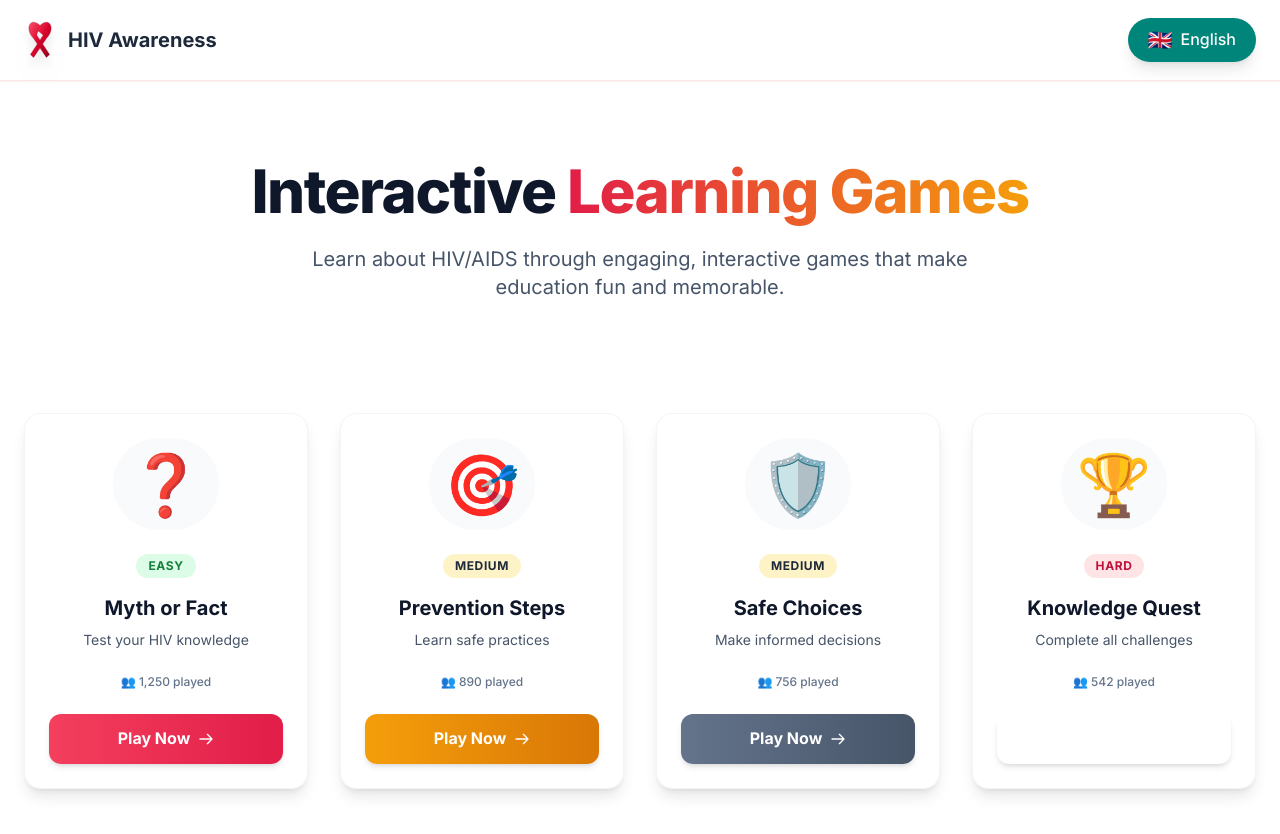
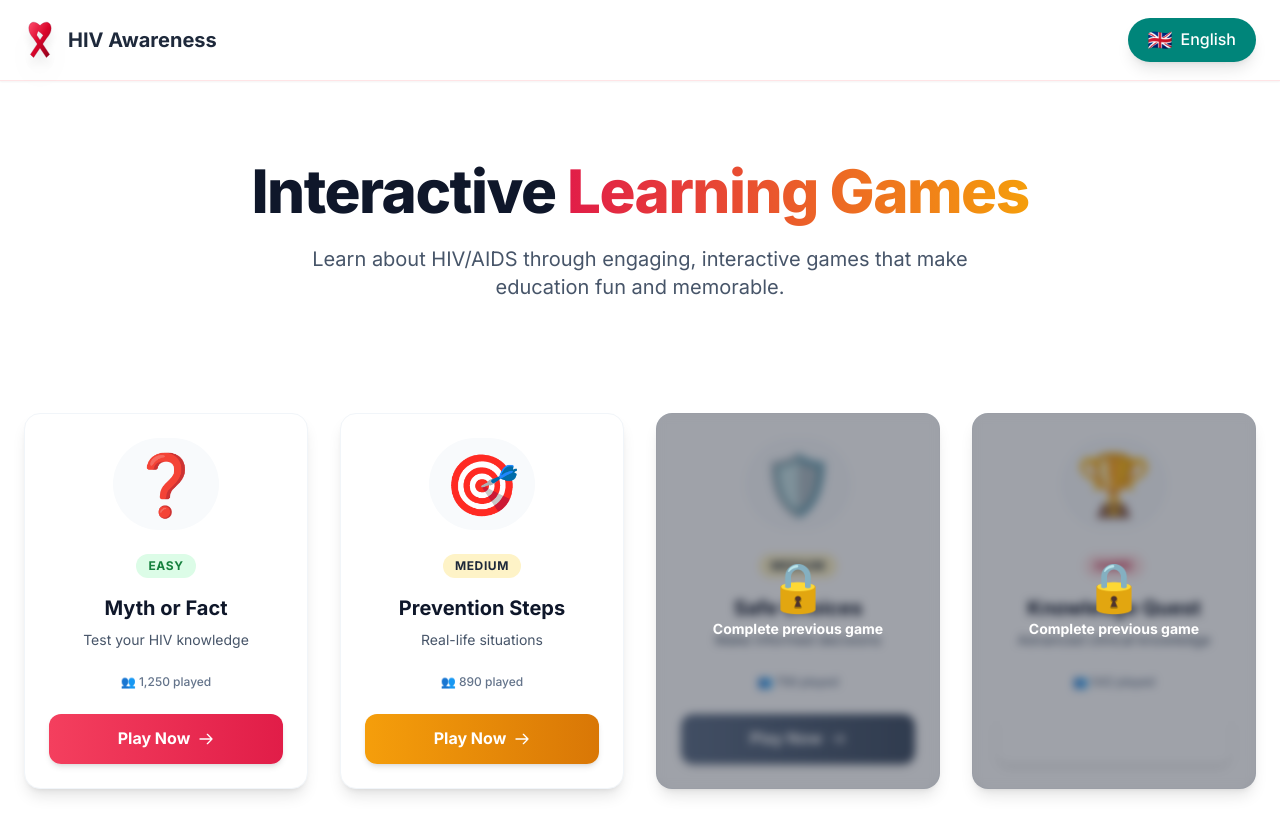
Before and after one commit to ashishkrishna126-jpg/sahyog, a React (Vite) app: page /games in a window 1280 px wide. Shown: the top 834 px of the page. Built offline with nearby package versions, Linux system fonts and the light colour scheme.

Commit message:
Add sequential game unlocking, advanced clinical questions, question shuffling, and personalized score messages

```diff
--- a/src/pages/Games.tsx
+++ b/src/pages/Games.tsx
@@ -1,6 +1,6 @@
 import { motion, AnimatePresence } from 'framer-motion';
 import { useNavigate, useParams } from 'react-router-dom';
-import { useState } from 'react';
+import { useState, useEffect } from 'react';
 import LanguageSwitcher from '../components/common/LanguageSwitcher';
 import RedRibbon from '../components/common/RedRibbon';
 
@@ -12,6 +12,7 @@ interface GameCard {
   difficulty: 'Easy' | 'Medium' | 'Hard';
   playCount: number;
   color: string;
+  requiredScore?: number;
 }
 
 interface Question {
@@ -31,15 +32,17 @@ const games: GameCard[] = [
     difficulty: 'Easy',
     playCount: 1250,
     color: 'from-primary-500 to-primary-600',
+    requiredScore: 0,
   },
   {
     id: 'prevention-steps',
     title: 'Prevention Steps',
-    description: 'Learn safe practices',
+    description: 'Real-life situations',
     emoji: '🎯',
     difficulty: 'Medium',
     playCount: 890,
     color: 'from-gold-500 to-gold-600',
+    requiredScore: 2,
   },
   {
     id: 'safe-choices',
@@ -49,15 +52,17 @@ const games: GameCard[] = [
     difficulty: 'Medium',
     playCount: 756,
     color: 'from-slate-500 to-slate-600',
+    requiredScore: 4,
   },
   {
     id: 'knowledge-quest',
     title: 'Knowledge Quest',
-    description: 'Complete all challenges',
+    description: 'Advanced clinical knowledge',
     emoji: '🏆',
     difficulty: 'Hard',
     playCount: 542,
     color: 'from-ribbon-500 to-ribbon-600',
+    requiredScore: 4,
   },
 ];
 
@@ -88,24 +93,45 @@ const gameQuestions: Record<string, Question[]> = {
   'prevention-steps': [
     {
       id: 1,
-      question: 'What is the most effective prevention method for sexual transmission?',
-      options: ['Condoms', 'Testing', 'Communication', 'All of the above'],
-      correct: 3,
-      explanation: 'All methods together provide the strongest protection: condoms, regular testing, open communication.',
+      question: 'Your friend confides in you that they had unprotected sex last night and are worried about HIV. What should you advise them to do first?',
+      options: ['Wait and see if symptoms appear', 'Get PEP (Post-Exposure Prophylaxis) within 72 hours', 'Take an HIV test immediately', 'Use extra protection next time'],
+      correct: 1,
+      explanation: 'PEP (Post-Exposure Prophylaxis) must be started within 72 hours of possible exposure. It\'s a 28-day course that can prevent HIV infection. Getting tested immediately won\'t show recent exposure.',
     },
     {
       id: 2,
-      question: 'What does PrEP stand for?',
-      options: ['Pre-exposure Prophylaxis', 'Preventive Reduction Program', 'Post-exposure Prevention', 'Pre-approval Plan'],
-      correct: 0,
-      explanation: 'PrEP is a medication taken before potential exposure to HIV to prevent infection.',
+      question: 'You\'re in a new relationship. Your partner says they tested negative 6 months ago, so protection isn\'t needed. What\'s the best response?',
+      options: ['Trust them and skip protection', 'Suggest you both get tested now and use protection until results', 'End the relationship immediately', 'Only use protection sometimes'],
+      correct: 1,
+      explanation: 'A test from 6 months ago doesn\'t reflect current status. Both partners should get tested together and use protection (condoms, PrEP) to stay safe. Open communication builds trust.',
     },
     {
       id: 3,
-      question: 'How often should someone at risk get tested for HIV?',
-      options: ['Once a year', 'Every 6 months', 'Every 3 months', 'Depends on risk level'],
-      correct: 3,
-      explanation: 'Testing frequency depends on individual risk factors. Consult healthcare providers for personalized recommendations.',
+      question: 'You notice a needle on the ground at a park. A child is playing nearby. What should you do?',
+      options: ['Pick it up with bare hands', 'Ignore it - not your problem', 'Use a stick or gloves to safely dispose in a sharps container', 'Kick it away from the child'],
+      correct: 2,
+      explanation: 'Never touch needles with bare hands. Use protective barriers (gloves, stick, thick paper) to pick it up and dispose in a proper sharps container or call local health services. This prevents HIV and other bloodborne disease transmission.',
+    },
+    {
+      id: 4,
+      question: 'Your sibling just disclosed they are HIV positive and on treatment with undetectable viral load. They ask if it\'s safe to share kitchen utensils. What do you say?',
+      options: ['No, keep separate utensils to be safe', 'Yes, completely safe - HIV doesn\'t spread through saliva or casual contact', 'Only if you wash them with hot water immediately', 'Maybe, but use disposable plates'],
+      correct: 1,
+      explanation: 'HIV cannot be transmitted through saliva, sharing utensils, or casual contact. Plus, undetectable = untransmittable (U=U). Your sibling deserves love and normal family interactions without stigma.',
+    },
+    {
+      id: 5,
+      question: 'You\'re planning to get a tattoo. How can you reduce HIV risk?',
+      options: ['Go to the cheapest place available', 'Ensure the artist uses new, sterile needles and equipment for each client', 'Bring your own needle', 'Get it done at a friend\'s home'],
+      correct: 1,
+      explanation: 'Always choose licensed, reputable tattoo parlors that follow strict sterilization protocols. Watch them open new needles. Contaminated equipment can transmit HIV and hepatitis.',
+    },
+    {
+      id: 6,
+      question: 'A healthcare worker accidentally pricks themselves with a needle used on an HIV-positive patient. What\'s the correct protocol?',
+      options: ['Squeeze the wound and wash with soap immediately, then report for PEP within hours', 'Wait to see if they develop symptoms', 'Apply alcohol and continue working', 'Only report if the patient had high viral load'],
+      correct: 0,
+      explanation: 'Immediate action is critical: wash the wound, report the incident immediately, and start PEP as soon as possible (ideally within 2 hours, maximum 72 hours). Needle-stick injuries require urgent medical attention.',
     },
   ],
   'safe-choices': [
@@ -127,24 +153,59 @@ const gameQuestions: Record<string, Question[]> = {
   'knowledge-quest': [
     {
       id: 1,
-      question: 'How long can HIV survive outside the body?',
-      options: ['Minutes', 'Hours', 'Seconds', 'Days'],
+      question: 'A patient presents with CD4 count of 180 cells/μL. What stage of HIV infection is this?',
+      options: ['Stage 1 (Acute)', 'Stage 2 (Chronic)', 'Stage 3 (AIDS)', 'Normal range'],
       correct: 2,
-      explanation: 'HIV is a fragile virus and dies within seconds outside the body.',
+      explanation: 'CD4 count below 200 cells/μL indicates Stage 3 (AIDS). Normal CD4 count is 500-1500 cells/μL. Immediate ART initiation is critical.',
     },
     {
       id: 2,
-      question: 'What is the CD4 count important for in HIV?',
-      options: ['Blood pressure', 'Immune strength', 'Sugar levels', 'Heart rate'],
+      question: 'What is the "window period" in HIV testing and why is it clinically significant?',
+      options: ['Time between exposure and symptoms', 'Time between exposure and detectable antibodies (10-90 days)', 'Time to start treatment', 'Recovery period'],
       correct: 1,
-      explanation: 'CD4 count measures the strength of your immune system when living with HIV.',
+      explanation: 'The window period is 10-90 days when HIV is present but antibodies aren\'t detectable yet. During this time, a person can test negative but still transmit HIV. 4th generation tests detect earlier.',
     },
     {
       id: 3,
-      question: 'What does ART stand for?',
-      options: ['Antiretroviral Therapy', 'Anti-reverse Treatment', 'Antiviral Response Team', 'Advanced Rapid Test'],
+      question: 'A patient on ART shows viral load <50 copies/mL for 6+ months. What does this mean?',
+      options: ['HIV is cured', 'Undetectable = Untransmittable (U=U)', 'Treatment failed', 'Needs stronger medication'],
+      correct: 1,
+      explanation: 'U=U is scientifically proven: people with undetectable viral loads cannot sexually transmit HIV. This revolutionized HIV prevention and reduced stigma.',
+    },
+    {
+      id: 4,
+      question: 'Which opportunistic infection is the leading cause of death in AIDS patients with CD4 <100?',
+      options: ['Common cold', 'Tuberculosis (TB)', 'Seasonal flu', 'Food poisoning'],
+      correct: 1,
+      explanation: 'Tuberculosis is the #1 killer of people with HIV/AIDS globally. TB and HIV co-infection requires specialized treatment. Prevention through TB screening is crucial.',
+    },
+    {
+      id: 5,
+      question: 'What is the mechanism of action of NRTIs (Nucleoside Reverse Transcriptase Inhibitors)?',
+      options: ['Block virus entry into cells', 'Prevent viral DNA integration', 'Inhibit reverse transcriptase enzyme', 'Boost immune system'],
+      correct: 2,
+      explanation: 'NRTIs (like AZT, 3TC) block reverse transcriptase, preventing HIV from converting its RNA into DNA. This stops viral replication. They\'re backbone drugs in ART regimens.',
+    },
+    {
+      id: 6,
+      question: 'A pregnant woman tests HIV positive. What intervention prevents mother-to-child transmission?',
+      options: ['C-section delivery only', 'ART during pregnancy + safe delivery practices + infant prophylaxis', 'Avoid breastfeeding only', 'Wait until after delivery'],
+      correct: 1,
+      explanation: 'PMTCT (Prevention of Mother-to-Child Transmission) involves: maternal ART, safe delivery, infant prophylaxis. This reduces transmission from 25% to <1%. Breastfeeding is safe with undetectable viral load.',
+    },
+    {
+      id: 7,
+      question: 'What does drug resistance mean in HIV treatment, and how does it develop?',
+      options: ['Virus mutates when medication is taken inconsistently', 'Patient becomes allergic', 'Medication becomes toxic', 'Virus dies'],
       correct: 0,
-      explanation: 'Antiretroviral Therapy is the medical treatment for HIV that helps control the virus.',
+      explanation: 'HIV mutates rapidly. Missing doses allows resistant strains to multiply. Adherence >95% is critical. Resistance testing guides treatment changes. Prevention: take meds daily, same time.',
+    },
+    {
+      id: 8,
+      question: 'What is the significance of viral load blips in patients on stable ART?',
+      options: ['Treatment failure - change meds immediately', 'Normal fluctuations, monitor if <200 copies/mL', 'Patient is non-adherent', 'HIV is mutating'],
+      correct: 1,
+      explanation: 'Blips (temporary increases <200 copies/mL) are common due to infections, vaccinations, or test variability. Single blip doesn\'t mean failure. Sustained increase >200 needs investigation.',
     },
   ],
 };
@@ -153,6 +214,32 @@ const difficultyColors: Record<string, string> = {
   Easy: 'bg-green-100 text-green-700',
   Medium: 'bg-gold-100 text-gold-700',
   Hard: 'bg-primary-100 text-primary-700',
+};
+
+// Helper functions for game progress
+const getGameProgress = (gameId: string): number => {
+  const stored = localStorage.getItem(`game_${gameId}_score`);
+  return stored ? parseInt(stored) : 0;
+};
+
+const saveGameProgress = (gameId: string, score: number) => {
+  localStorage.setItem(`game_${gameId}_score`, score.toString());
+};
+
+const isGameUnlocked = (gameIndex: number): boolean => {
+  if (gameIndex === 0) return true;
+  const prevGame = games[gameIndex - 1];
+  const prevScore = getGameProgress(prevGame.id);
+  return prevScore >= (prevGame.requiredScore || 0);
+};
+
+const shuffleArray = <T,>(array: T[]): T[] => {
+  const newArray = [...array];
+  for (let i = newArray.length - 1; i > 0; i--) {
+    const j = Math.floor(Math.random() * (i + 1));
+    [newArray[i], newArray[j]] = [newArray[j], newArray[i]];
+  }
+  return newArray;
 };
 
 function GameGrid() {
@@ -215,17 +302,40 @@ function GameGrid() {
       {/* Games Grid */}
       <div className="max-w-7xl mx-auto px-6 py-16">
         <div className="grid grid-cols-1 md:grid-cols-2 lg:grid-cols-4 gap-8">
-          {games.map((game, index) => (
+          {games.map((game, index) => {
+            const isUnlocked = isGameUnlocked(index);
+            const score = getGameProgress(game.id);
+            const totalQuestions = gameQuestions[game.id]?.length || 0;
+            const isCompleted = score > 0;
+
+            return (
               <motion.div
                 key={game.id}
                 initial={{ opacity: 0, y: 30 }}
                 animate={{ opacity: 1, y: 0 }}
                 transition={{ duration: 0.6, delay: index * 0.1 }}
-              whileHover={{ translateY: -8 }}
-              whileTap={{ scale: 0.98 }}
-              onClick={() => navigate(`/games/${game.id}`)}
-              className="relative group cursor-pointer"
+                whileHover={isUnlocked ? { translateY: -8 } : {}}
+                whileTap={isUnlocked ? { scale: 0.98 } : {}}
+                onClick={() => isUnlocked && navigate(`/games/${game.id}`)}
+                className={`relative group ${isUnlocked ? 'cursor-pointer' : 'cursor-not-allowed opacity-60'}`}
               >
+                {/* Lock Overlay */}
+                {!isUnlocked && (
+                  <div className="absolute inset-0 z-20 flex items-center justify-center bg-slate-900/40 backdrop-blur-sm rounded-2xl">
+                    <div className="text-center">
+                      <div className="text-5xl mb-2">🔒</div>
+                      <p className="text-white font-bold text-sm">Complete previous game</p>
+                    </div>
+                  </div>
+                )}
+
+                {/* Completed Badge */}
+                {isCompleted && (
+                  <div className="absolute top-4 right-4 z-20 bg-green-500 text-white px-3 py-1 rounded-full text-xs font-bold flex items-center gap-1">
+                    ✓ {score}/{totalQuestions}
+                  </div>
+                )}
+
                 {/* Glowing Background */}
                 <motion.div
                   className={`absolute inset-0 bg-gradient-to-br ${game.color} rounded-2xl opacity-0 blur-xl group-hover:opacity-40 transition-all duration-300 -z-10`}
@@ -273,7 +383,8 @@ function GameGrid() {
                 </div>
               </div>
             </motion.div>
-          ))}
+            );
+          })}
         </div>
       </div>
     </div>
@@ -288,9 +399,17 @@ function GamePlay() {
   const [showResult, setShowResult] = useState(false);
   const [selectedOption, setSelectedOption] = useState<number | null>(null);
   const [isAnswered, setIsAnswered] = useState(false);
+  const [shuffledQuestions, setShuffledQuestions] = useState<Question[]>([]);
 
-  const questions = gameQuestions[gameId || ''] || [];
   const game = games.find((g) => g.id === gameId);
+
+  // Shuffle questions on component mount
+  useEffect(() => {
+    const originalQuestions = gameQuestions[gameId || ''] || [];
+    setShuffledQuestions(shuffleArray(originalQuestions));
+  }, [gameId]);
+
+  const questions = shuffledQuestions;
 
   if (!game || questions.length === 0) {
     return (
@@ -329,6 +448,34 @@ function GamePlay() {
   };
 
   if (showResult) {
+    // Save progress
+    if (gameId && score > getGameProgress(gameId)) {
+      saveGameProgress(gameId, score);
+    }
+
+    const percentage = (score / questions.length) * 100;
+    let resultEmoji = '🏆';
+    let resultTitle = '';
+    let resultMessage = '';
+
+    if (percentage === 100) {
+      resultEmoji = '🌟';
+      resultTitle = 'Perfect Score!';
+      resultMessage = 'You\'re a true HIV awareness champion! Your knowledge can save lives. Keep spreading the facts and fighting stigma!';
+    } else if (percentage >= 80) {
+      resultEmoji = '💪';
+      resultTitle = 'Excellent Work!';
+      resultMessage = 'You\'re a fighter! Great job on understanding HIV prevention. Review the missed questions to become even stronger!';
+    } else if (percentage >= 60) {
+      resultEmoji = '👍';
+      resultTitle = 'Good Effort!';
+      resultMessage = 'You\'re on the right track! Keep learning and you\'ll master these prevention strategies. Every question you answer helps you protect yourself and others.';
+    } else {
+      resultEmoji = '📚';
+      resultTitle = 'Keep Learning!';
+      resultMessage = 'Don\'t give up! Knowledge is power. Retake this quiz and review the explanations carefully. You\'ve got this - every expert was once a beginner!';
+    }
+
     return (
       <div className="min-h-screen bg-slate-50 flex items-center justify-center p-4 font-sans text-slate-850">
         <motion.div
@@ -336,11 +483,18 @@ function GamePlay() {
           animate={{ scale: 1, opacity: 1 }}
           className="bg-white rounded-3xl shadow-xl p-8 max-w-md w-full text-center border border-slate-100"
         >
-          <div className="text-6xl mb-6">🏆</div>
-          <h2 className="text-3xl font-bold text-slate-900 mb-4">Game Complete!</h2>
-          <p className="text-slate-600 mb-8 text-lg">
+          <div className="text-6xl mb-6">{resultEmoji}</div>
+          <h2 className="text-3xl font-bold text-slate-900 mb-2">{resultTitle}</h2>
+          <p className="text-slate-600 mb-6 text-lg">
             You scored <span className="text-primary-600 font-bold text-2xl">{score}</span> out of <span className="font-bold text-2xl">{questions.length}</span>
           </p>
+
+          {/* Personalized Message */}
+          <div className="bg-primary-50 border border-primary-200 rounded-2xl p-6 mb-8">
+            <p className="text-slate-700 leading-relaxed">
+              {resultMessage}
+            </p>
+          </div>
 
           <div className="space-y-4">
             <button
@@ -350,6 +504,9 @@ function GamePlay() {
                 setScore(0);
                 setSelectedOption(null);
                 setIsAnswered(false);
+                // Reshuffle questions for replay
+                const originalQuestions = gameQuestions[gameId || ''] || [];
+                setShuffledQuestions(shuffleArray(originalQuestions));
               }}
               className="w-full bg-primary-600 text-white font-bold py-3 rounded-xl hover:bg-primary-700 transition-colors shadow-md hover:shadow-lg"
             >
```
Lines whose indentation alone changed are shown as unchanged.
